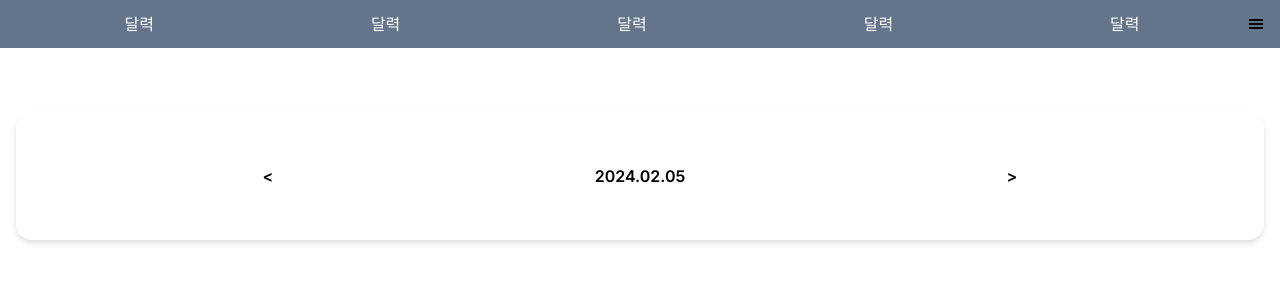
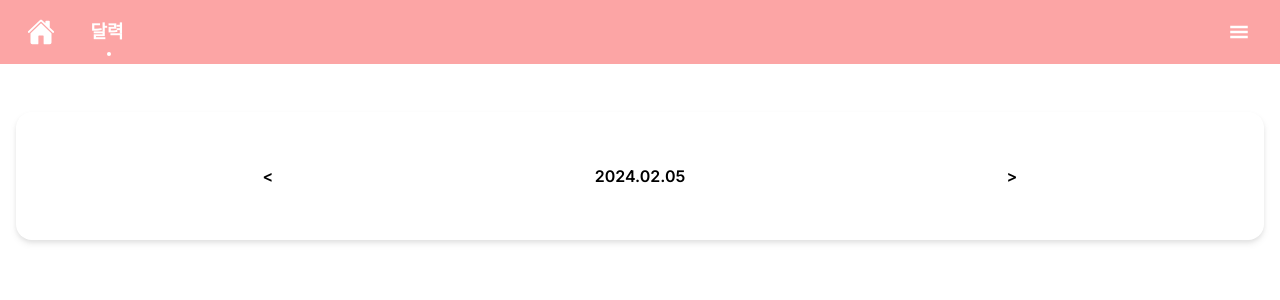
Before and after one commit to kim-young-dong/react-components, a Next.js app: page /mind-diary/calendar in a window 1280 px wide. Shown: the top 300 px of the page. Built offline with nearby package versions, Linux system fonts and the light colour scheme.

Commit message:
refactor: mind-diary menuBar refactor - 아이콘 size, color 변경 - active prop 제대로 전달되도록 수정

```diff
--- a/src/app/mind-diary/calendar/page.tsx
+++ b/src/app/mind-diary/[compoName]/page.tsx
@@ -1,5 +1,6 @@
 "use client";
 import { useState } from "react";
+import { useParams } from "next/navigation";
 import CalendarModal from "../components/CalendarModal";
 import tw from "tailwind-styled-components";
 
@@ -78,10 +79,20 @@ const DateSwiper = tw.div`
 `;
 
 export default function MindDiary() {
+  const { compoName } = useParams();
+  const contents = () => {
+    switch (compoName) {
+      case "calendar":
+        return <Calendar />;
+      default:
+        return <Calendar />;
+    }
+  };
+
   return (
     <>
       <div className="flex flex-col justify-center items-center">
-        <Calendar />
+        {contents()}
       </div>
     </>
   );
--- a/src/app/mind-diary/components/NavBar.tsx
+++ b/src/app/mind-diary/components/NavBar.tsx
@@ -1,47 +1,55 @@
 "use client";
-import { usePathname } from "next/navigation";
+import { usePathname, useParams } from "next/navigation";
+import { useState } from "react";
 import Link from "next/link";
 import tw from "tailwind-styled-components";
-import { useEffect, useState } from "react";
 import { GiHamburgerMenu } from "react-icons/gi";
+import { IoHome } from "react-icons/io5";
 import SideMenu from "./SideMenu";
 const NAV_ITEM = [
   {
     name: "달력",
     link: "calendar",
   },
-  {
-    name: "달력",
-    link: "calendar",
-  },
-  {
-    name: "달력",
-    link: "calendar",
-  },
-  {
-    name: "달력",
-    link: "calendar",
-  },
-  {
-    name: "달력",
-    link: "calendar",
-  },
+  // {
+  //   name: "달력",
+  //   link: "calendar",
+  // },
+  // {
+  //   name: "달력",
+  //   link: "calendar",
+  // },
+  // {
+  //   name: "달력",
+  //   link: "calendar",
+  // },
+  // {
+  //   name: "달력",
+  //   link: "calendar",
+  // },
 ];
 
 export default function NavBar() {
   const [isModalActive, setIsModalActive] = useState(false);
   const pathName = usePathname();
+  const params = useParams();
   const isActiveMenu = (link: string) => {
-    return pathName === link;
+    return params?.compoName === link;
   };
   const toggleModal = () => {
     setIsModalActive(!isModalActive);
   };
   return (
     <NavBarContainer>
+      <div className="menu-left flex-1 flex gap-4">
+        <NavItem>
+          <Link href={"/mind-diary"}>
+            <IoHome size={28} color="white" />
+          </Link>
+        </NavItem>
         {NAV_ITEM.map((item) => {
           return (
-          <NavItem key={item.name} $active={isActiveMenu(item.link)}>
+            <NavItem key={item.name} $isActive={isActiveMenu(item.link)}>
               <Link
                 href={`/mind-diary/${item.link}`}
                 key={item.name}
@@ -52,31 +60,35 @@ export default function NavBar() {
             </NavItem>
           );
         })}
-      <GiHamburgerMenu className="cursor-pointer" onClick={toggleModal} />
+      </div>
+      <NavItem onClick={toggleModal}>
+        <GiHamburgerMenu size={20} color="white" className="cursor-pointer" />
+      </NavItem>
       <SideMenu isActive={isModalActive} toggleModal={toggleModal} />
     </NavBarContainer>
   );
 }
-
-interface navItemProp {
-  $active: boolean;
-}
 const NavBarContainer = tw.div`
-  w-full h-12
+  w-full h-16
   px-4
   flex items-center justify-around
-  bg-slate-500
+  bg-red-300
 `;
 
-const NavItem = tw.button<navItemProp>`
-  nav_item
-  ${(props) =>
-    props.$active
+const NavItem = tw.button`
+${({ $isActive }: { $isActive?: boolean }) => {
+  return $isActive
     ? `
   text-lg font-bold
-      after:content-[''] after:w-1 after:h-1 after:rounded-xl after:bg-white after:absolute after:bottom-[-8px] after:left-1/2
+  after:content-[''] after:w-1 after:h-1
+  after:rounded-xl after:bg-white
+  after:absolute after:bottom-[8px] after:left-1/2
   `
-      : `text-md`}
+    : `text-md`;
+}}
+nav_item
+min-w-[50px] h-16
+flex items-center justify-center
 cursor-pointer
-  flex-1 text-center relative
+text-center relative
 `;
```
Lines whose indentation alone changed are shown as unchanged.
